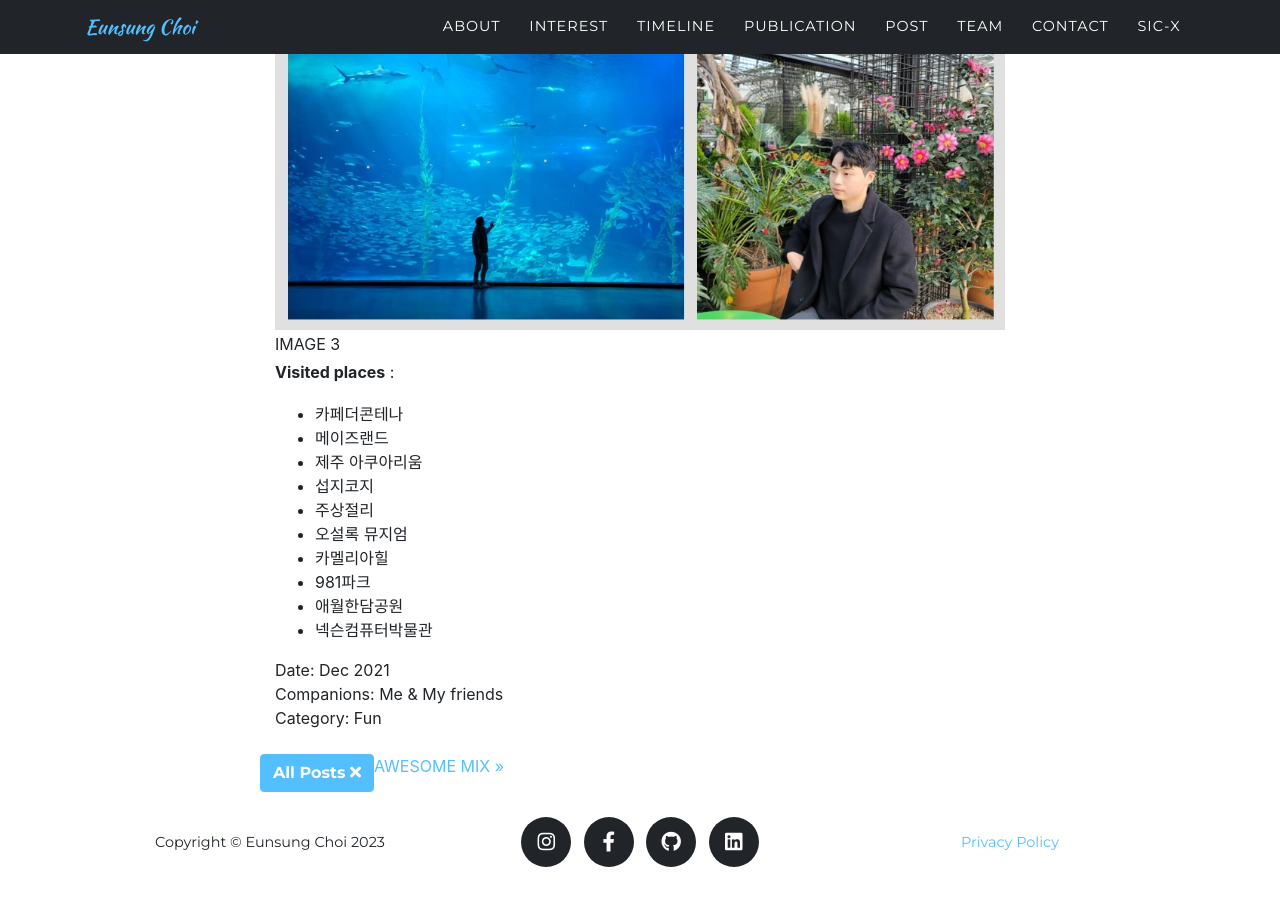
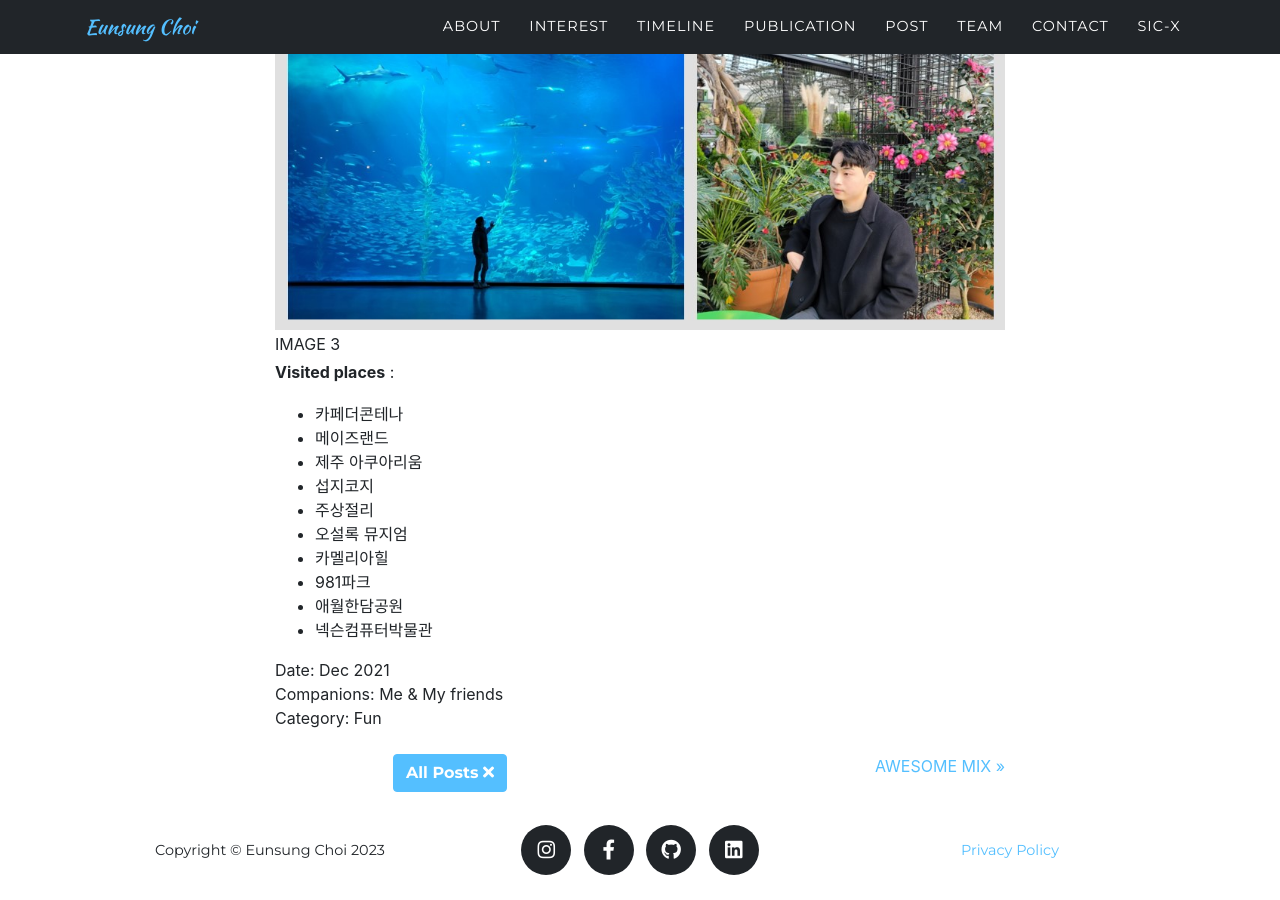
Before and after one commit to choices97/choices97.github.io, a Jekyll site: the page built from _posts/2021-12-27-travel-jeju.md, in a window 1280 px wide and 900 px high, scrolled down 2903 px. Built offline with Jekyll 4.4.1, drawn with Linux system fonts in a browser that asks for light colours; some web fonts are replaced; comment, search, counter and statistics services are not loaded.

Commit message:
Update post.html

```diff
--- a/_layouts/post.html
+++ b/_layouts/post.html
@@ -76,7 +76,13 @@ document.getElementById("page-top").className="bg-light";
 	<h2> </h2> <h2> </h2>
 	<div class="row">
 
-	<div class="text-center">
+	{% if page.previous.url %}
+		<div class="col text-left">
+		<a class="prev" href="{{page.previous.url}}">&laquo; {{page.previous.title}}</a>
+		</div>
+	{% endif %}
+
+	<div class="col text-center">
 		<a class="latest_posts-link" href="{{ site.baseurl }}/posts" style="color:#fff;">
 		<button class="btn btn-primary" data-dismiss="modal" type="button" >
 
@@ -86,18 +92,15 @@ document.getElementById("page-top").className="bg-light";
 		</button>
 		</a>
 	</div>
-	{% if page.previous.url %}
-		<div class="text-left">
-		<a class="prev" href="{{page.previous.url}}">&laquo; {{page.previous.title}}</a>
-		</div>
-	{% endif %}
+
 	{% if page.next.url %}
-		<div class="text-right">
+		<div class="col text-right">
 		<a class="next" href="{{page.next.url}}">{{page.next.title}} &raquo;</a>
 		</div>
 	{% endif %}
-	<h2> </h2>
+
 
 	</div>
+	<h2> </h2>
       </div>
     </div>
```
